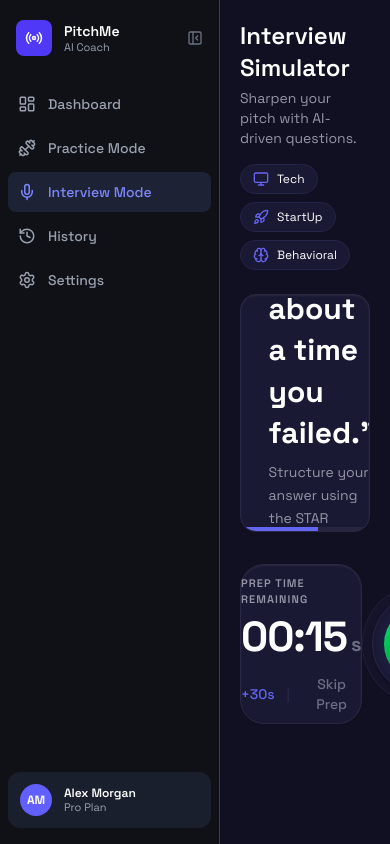
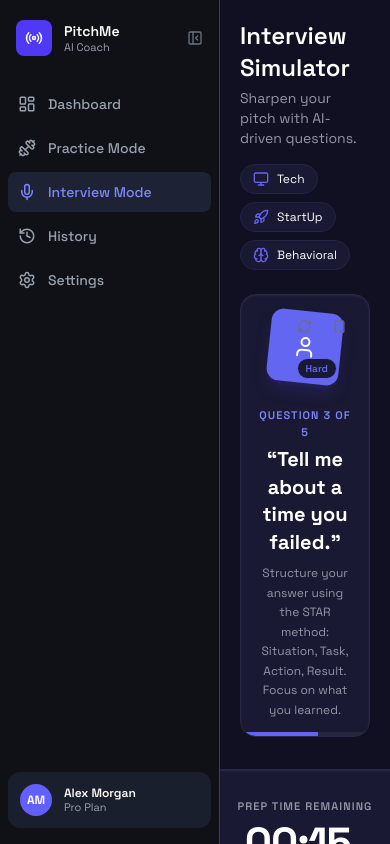
Before and after one commit to Idris-jose/Pitch-me, a Next.js app: page /Pages/Dashboard/Interview-Mode in a window 390 px wide. Built offline with nearby package versions, Linux system fonts and the light colour scheme.

Commit message:
made everything responsive

```diff
--- a/app/Auth/page.tsx
+++ b/app/Auth/page.tsx
@@ -19,7 +19,7 @@ export default function Auth(){
                             <h1 className="text-[28px] font-bold mb-2 tracking-[-0.5px]">{isUser ? "Login to" :"Create"} your account</h1>
                             <p className="text-[14px] text-[#9496a7] mb-8">{isUser ? "Continue" : "Start"} your journey to better communication today.</p>
 
-                            <div className="bg-white/[0.02] border border-white/[0.08] rounded-2xl p-8 shadow-[0_8px_32px_rgba(0,0,0,0.2)]">
+                            <div className="bg-white/[0.02] border border-white/[0.08] rounded-2xl p-6 md:p-8 shadow-[0_8px_32px_rgba(0,0,0,0.2)]">
                                 <form>
                                     <div className="mb-5">
                                         <label htmlFor="email" className="block text-[13px] font-semibold text-[#e2e8f0] mb-2">Email Address</label>
--- a/app/Pages/Dashboard/Interview-Mode/page.tsx
+++ b/app/Pages/Dashboard/Interview-Mode/page.tsx
@@ -44,7 +44,7 @@ export default function InterviewMode() {
                 />
 
                 {/* Lower controls section */}
-                <div className="flex items-center justify-between w-full mt-2">
+                <div className="flex flex-col lg:flex-row items-center justify-between w-full mt-2 gap-6 lg:gap-4">
                     <PrepTimer />
                     <RecordControl />
                     <AudioStatus />
--- a/app/components/InterviewMode/QuestionCard.tsx
+++ b/app/components/InterviewMode/QuestionCard.tsx
@@ -32,35 +32,35 @@ export default function QuestionCard({
     const progress = Math.round((current / total) * 100);
 
     return (
-        <div className="relative w-full h-[238px] justify-center items-center flex flex-col rounded-2xl bg-[#1A1933] border border-[#2a2745] overflow-hidden shadow-[inset_0_1px_2px_rgba(255,255,255,0.07)]">
+        <div className="relative w-full min-h-[238px] h-auto justify-center md:items-center flex flex-col rounded-2xl bg-[#1A1933] border border-[#2a2745] overflow-hidden shadow-[inset_0_1px_2px_rgba(255,255,255,0.07)]">
             {/* Main content row */}
-            <div className="flex items-start gap-5 p-5">
+            <div className="flex flex-col md:flex-row items-start gap-4 md:gap-5 p-4 md:p-5 w-full relative">
                 {/* Icon block */}
-                <div className="flex-none flex relative flex-col items-center gap-1.5">
-                    <div className="relative shadow-lg shadow-indigo-900/40 rotate-6 flex items-center justify-center w-[96px] h-[96px] rounded-xl bg-[#6366f1]">
-                        <User size={30} className="text-white" />
+                <div className="flex-none flex relative flex-col items-center gap-1.5 self-center md:self-start">
+                    <div className="relative shadow-lg shadow-indigo-900/40 rotate-6 flex items-center justify-center w-[72px] h-[72px] md:w-[96px] md:h-[96px] rounded-xl bg-[#6366f1]">
+                        <User size={30} className="text-white md:w-[30px] md:h-[30px] w-[24px] h-[24px]" />
                     </div>
                     {/* Difficulty pill */}
-                    <span className={`text-[10px] absolute bottom-1 right-1 font-semibold px-2 py-0.5 bg-[#1A1933] px-2 py-1 rounded-full border text-[#6366f1] `}>
+                    <span className={`text-[10px] absolute bottom-1 right-1 font-semibold bg-[#1A1933] px-2 py-0.5 md:py-1 rounded-full border text-[#6366f1] `}>
                         {difficulty}
                     </span>
                 </div>
 
                 {/* Text */}
-                <div className="flex-1 min-w-0">
+                <div className="flex-1 w-full min-w-0 text-center md:text-left mt-2 md:mt-0">
                     <p className="text-[11px] font-semibold tracking-widest text-indigo-400 uppercase mb-1.5">
                         Question {current} of {total}
                     </p>
-                    <h2 className="text-[30px] font-bold text-white leading-snug mb-2">
+                    <h2 className="text-xl md:text-[30px] font-bold text-white leading-snug mb-2 md:mb-4">
                         &ldquo;{question}&rdquo;
                     </h2>
                     {hint && (
-                        <p className="text-sm text-[#9496a7] leading-relaxed">{hint}</p>
+                        <p className="text-xs md:text-sm text-[#9496a7] leading-relaxed">{hint}</p>
                     )}
                 </div>
 
                 {/* Actions */}
-                <div className="flex-none flex items-center gap-2 pt-0.5">
+                <div className="flex-none flex items-center gap-2 pt-0.5 absolute right-4 top-4 md:relative md:right-auto md:top-auto">
                     <button
                         onClick={onRefresh}
                         className="p-1.5 rounded-lg text-[#6b6d82] hover:text-white hover:bg-white/5 transition-colors"
@@ -83,7 +83,7 @@ export default function QuestionCard({
                         className="h-full bg-[#6366f1] transition-all duration-500 ease-out"
                         style={{ width: `${progress}%` }}
                     />
-            </div>
+                </div>
             </div>
 
 
```
